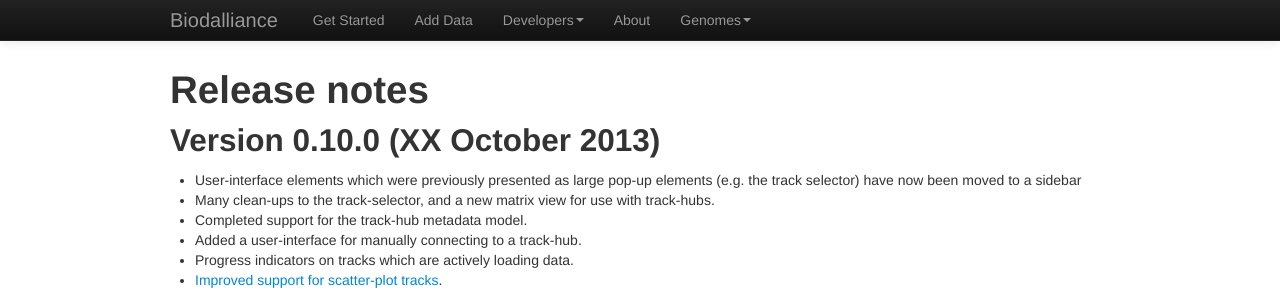
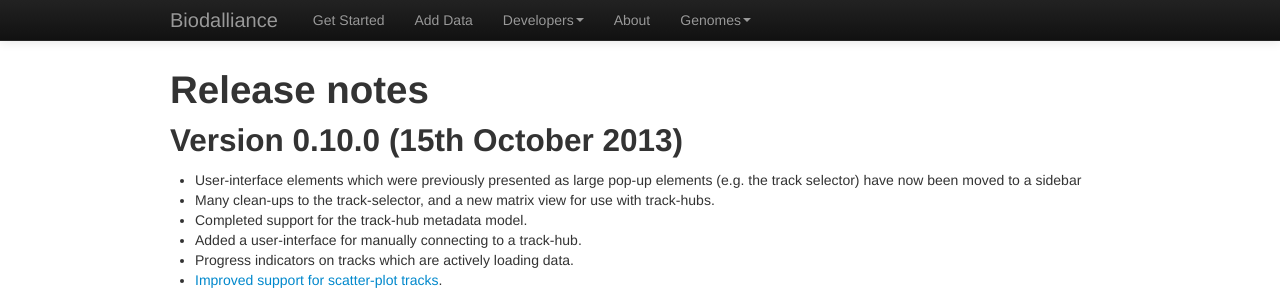
Before and after one commit to biodalliance/dalliance-web, a Jekyll site: the page built from notes.md, in a window 1280 px wide and 1220 px high. Shown: the top 306 px of the window. Built offline with Jekyll 4.4.1, drawn with Linux system fonts in a browser that asks for light colours.

```diff
--- a/_config.yml
+++ b/_config.yml
@@ -1,3 +1,3 @@
 name: Biodalliance
 pygments: true
-uiprefix: http://www.biodalliance.org/dev
+uiprefix: http://www.biodalliance.org/release-0.10
--- a/index.html
+++ b/index.html
@@ -86,7 +86,7 @@
         </div>
         <div class="span6">
           <h2>News</h2>
-    <p><strong>XX October</strong> Dalliance 0.10 is released with mostly-complete support for
+    <p><strong>15 October</strong> Dalliance 0.10 is released with mostly-complete support for
     <a href='http://genome.ucsc.edu/goldenPath/help/trackDb/trackDbHub.html'>UCSC-style track hubs</a>, and substantial user-interface improvements.  See the <a href='notes.html'>release notes</a> for more details.</p>
 	  <p><strong>10 September</strong> Dalliance 0.9.0 is released with new back-ends and many fixes and improvements.  See the <a href='notes.html'>release notes</a> for more details.</p>
 	  <p><strong>August 2013</strong> If you didn't make it to BOSC, see our presentation <a href='http://www.biodalliance.org/people/thomas/dalliance-talk-201307/#1'>here</a></p>
--- a/notes.md
+++ b/notes.md
@@ -3,7 +3,7 @@ layout: page
 title: Release notes
 ---
 
-Version 0.10.0 (XX October 2013)
+Version 0.10.0 (15th October 2013)
 -------------
 
  * User-interface elements which were previously presented as large
```
